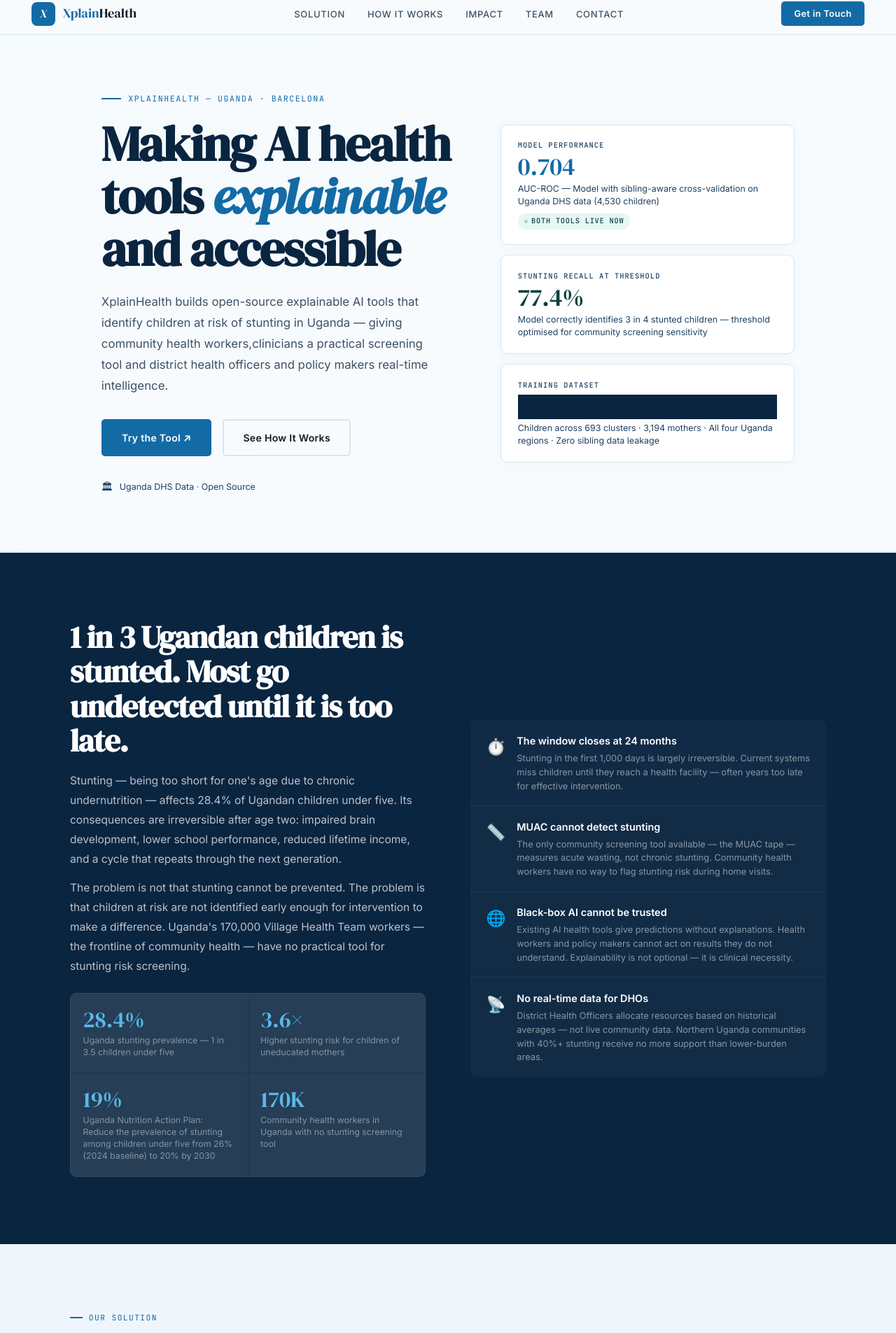
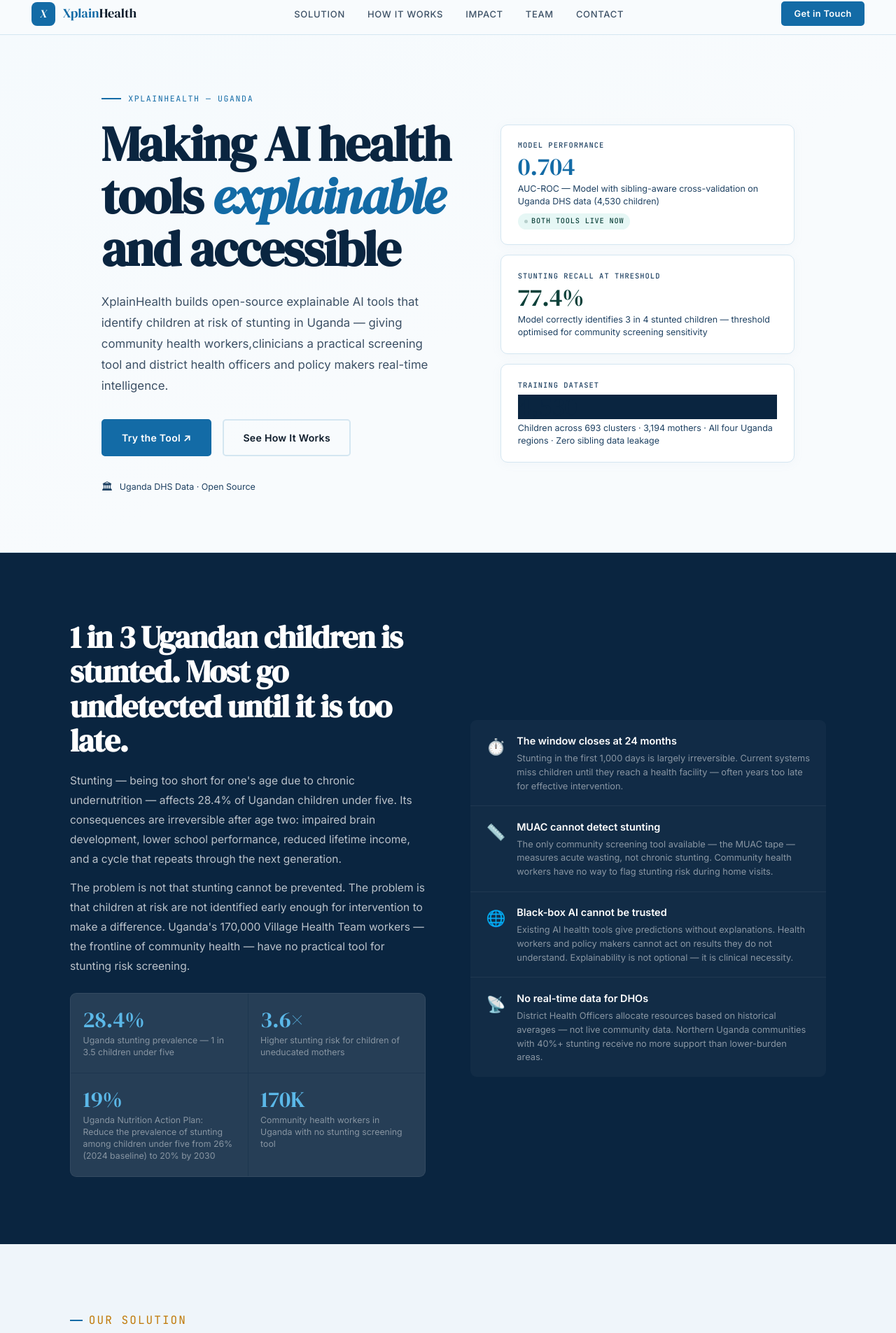
Before and after one commit to Nuru20/xplainHealth, a plain HTML site: page index.html in a window 1280 px wide. Shown: the part 10-1915 px from the top of the page at 70% size. Drawn offline with Linux system fonts and the light colour scheme.

```diff
--- a/index.html
+++ b/index.html
@@ -92,7 +92,7 @@
 
 /* ── SECTION HEADER ── */
 .sh{margin-bottom:clamp(2rem,4vw,3.5rem)}
-.sh-eye{font-family:var(--mono);font-size:0.7rem;letter-spacing:0.13em;text-transform:uppercase;color:var(--blue);margin-bottom:0.5rem;display:flex;align-items:center;gap:0.55rem}
+.sh-eye{font-family:var(--mono);font-size:1rem;letter-spacing:0.13em;text-transform:uppercase;color:var(--gold);margin-bottom:0.5rem;display:flex;align-items:center;gap:0.55rem}
 .sh-eye::before{content:'';display:inline-block;width:18px;height:2px;background:var(--blue)}
 .sh h2{font-family:var(--display);font-size:clamp(1.9rem,3.4vw,2.7rem);line-height:1.12;color:var(--blue-dark);letter-spacing:-0.02em}
 .sh p{margin-top:0.75rem;font-size:0.98rem;color:var(--ink-soft);max-width:600px;line-height:1.75}
@@ -237,7 +237,7 @@
 <section class="hero">
   <div class="hero-inner">
     <div>
-      <div class="hero-kicker">XplainHealth — Uganda · Barcelona</div>
+      <div class="hero-kicker">XplainHealth — Uganda </div>
       <h1 class="hero-title">Making AI health tools <em>explainable</em> and accessible</h1>
       <p class="hero-sub">XplainHealth builds open-source explainable AI tools that identify children at risk of stunting in Uganda — giving community health workers,clinicians a practical screening tool and district health officers and policy makers real-time intelligence.</p>
       <div class="hero-btns">
```
